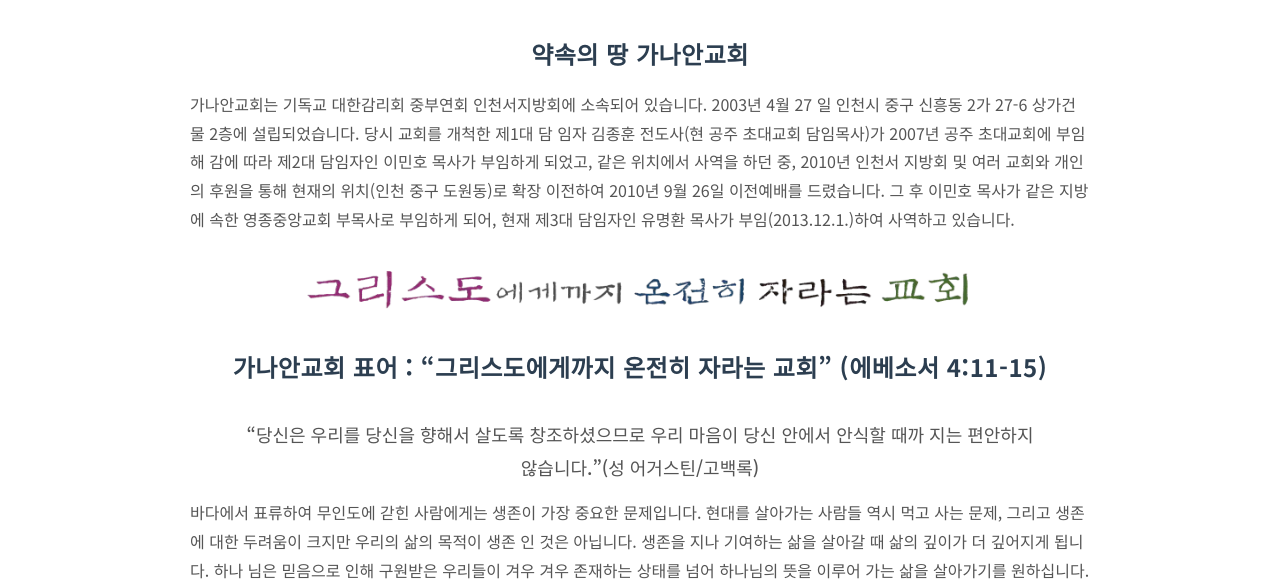
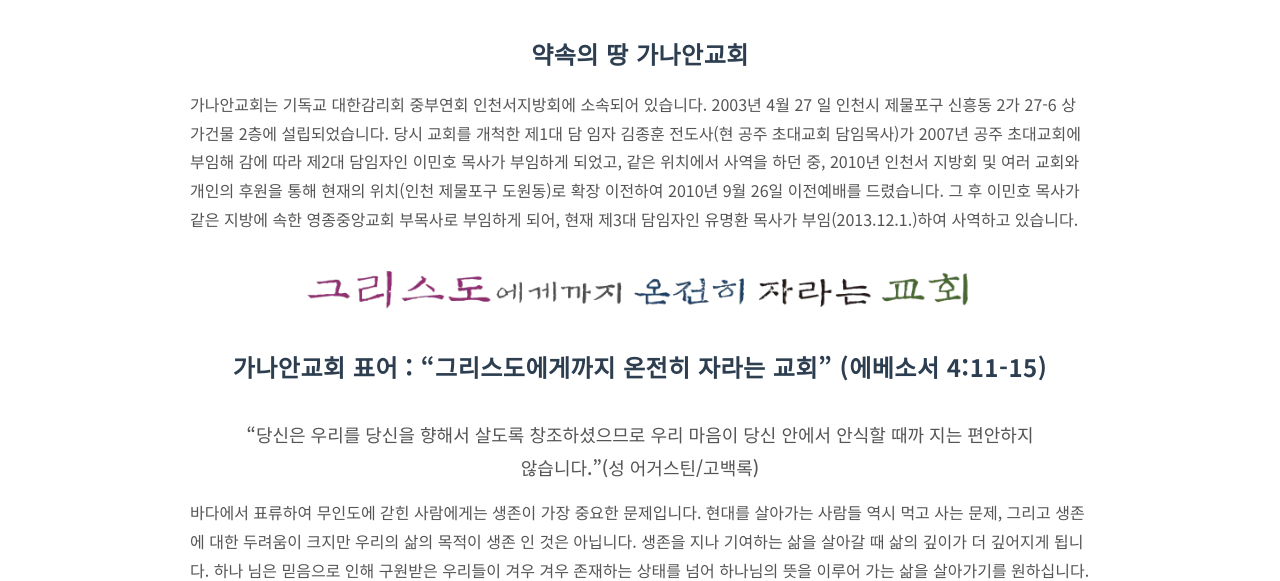
Before and after one commit to e-tentmakers/Canaan-Church, a plain HTML site: page pages/about/intro.html in a window 1280 px wide. Shown: the part 226-807 px from the top of the page. Drawn offline with Linux system fonts and the light colour scheme.

Commit message:
Update intro address to 제물포구 and link homepage fall newsletter
Co-authored-by: Cursor <cursoragent@cursor.com>

```diff
--- a/pages/about/intro.html
+++ b/pages/about/intro.html
@@ -50,7 +50,7 @@
             <h1 class="page-title">교회 소개</h1>
             <div class="page-content">
                 <p class="impact-line">약속의 땅 가나안교회</p>
-                <p class="double-space-after">가나안교회는 기독교 대한감리회 중부연회 인천서지방회에 소속되어 있습니다. 2003년 4월 27 일 인천시 중구 신흥동 2가 27-6 상가건물 2층에 설립되었습니다. 당시 교회를 개척한 제1대 담 임자 김종훈 전도사(현 공주 초대교회 담임목사)가 2007년 공주 초대교회에 부임해 감에 따라 제2대 담임자인 이민호 목사가 부임하게 되었고, 같은 위치에서 사역을 하던 중, 2010년 인천서 지방회 및 여러 교회와 개인의 후원을 통해 현재의 위치(인천 중구 도원동)로 확장 이전하여 2010년 9월 26일 이전예배를 드렸습니다. 그 후 이민호 목사가 같은 지방에 속한 영종중앙교회 부목사로 부임하게 되어, 현재 제3대 담임자인 유명환 목사가 부임(2013.12.1.)하여 사역하고 있습니다.</p>
+                <p class="double-space-after">가나안교회는 기독교 대한감리회 중부연회 인천서지방회에 소속되어 있습니다. 2003년 4월 27 일 인천시 제물포구 신흥동 2가 27-6 상가건물 2층에 설립되었습니다. 당시 교회를 개척한 제1대 담 임자 김종훈 전도사(현 공주 초대교회 담임목사)가 2007년 공주 초대교회에 부임해 감에 따라 제2대 담임자인 이민호 목사가 부임하게 되었고, 같은 위치에서 사역을 하던 중, 2010년 인천서 지방회 및 여러 교회와 개인의 후원을 통해 현재의 위치(인천 제물포구 도원동)로 확장 이전하여 2010년 9월 26일 이전예배를 드렸습니다. 그 후 이민호 목사가 같은 지방에 속한 영종중앙교회 부목사로 부임하게 되어, 현재 제3대 담임자인 유명환 목사가 부임(2013.12.1.)하여 사역하고 있습니다.</p>
                 <img src="../../image files/교회 표어.png" alt="가나안교회 표어" class="motto-image">
                 <p class="impact-line">가나안교회 표어 : “그리스도에게까지 온전히 자라는 교회” (에베소서 4:11-15)</p>
                 <p class="impact-quote">“당신은 우리를 당신을 향해서 살도록 창조하셨으므로 우리 마음이 당신 안에서 안식할 때까 지는 편안하지 않습니다.”(성 어거스틴/고백록)</p>
```
Also changed, not shown: index.html (+2 -2 lines).
